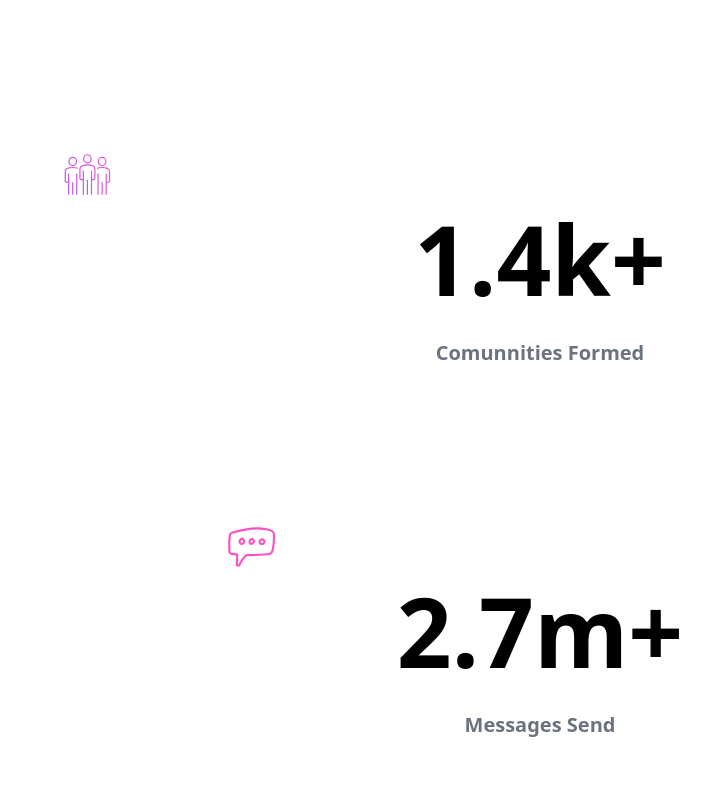
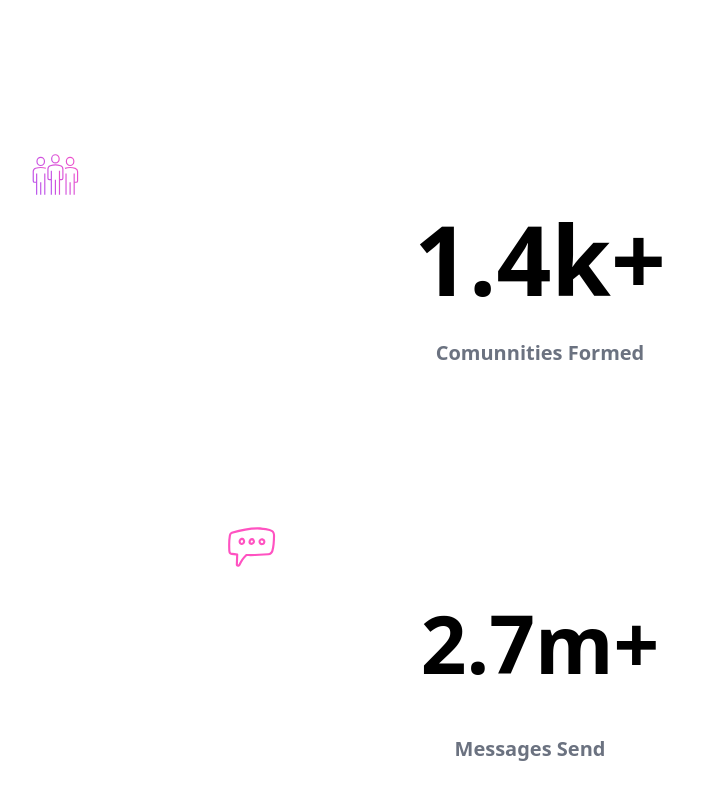
Before and after one commit to agustinanso/Huddle-Landing-Challenge-Tailwind, a website: page src/index.html in a window 1280 px wide. Shown: the part 1255-2055 px from the top of the page, without its empty margins (100-810 px from the left). Drawn offline with Linux system fonts and the light colour scheme.

Commit message:
Arreglo de alineamiento

```diff
--- a/src/index.html
+++ b/src/index.html
@@ -4,6 +4,7 @@
     <meta charset="UTF-8" />
     <meta name="viewport" content="width=device-width, initial-scale=1.0" />
     <link href="/dist/output.css" rel="stylesheet" />
+    <title>Document</title>
   </head>
   <body>
     <!-- NAV-BAR -->
@@ -51,9 +52,9 @@
       </div>
 
       <!-- numeros y comunidades -->
-      <div class="2xl:flex m-auto gap-60">
-        <div class="2xl:w-6/12 2xl:ml-30">
-          <div class="items-center mt-40 ml-28 2xl:w-5/12">
+      <div class="2xl:flex m-auto gap-40 container 2xl:mx-auto">
+        <div class="2xl:w-6/12">
+          <div class="items-center mt-40 ml-20 2xl:w-5/12">
             <img src="./images/icon-communities.svg" class="ml-9 2xl:ml-56" />
           </div>
           <div>
@@ -64,12 +65,17 @@
           </div>
         </div>
         <div>
-          <div class="items-center mt-40 w-6/12 mx-auto">
-            <img src="./images/icon-messages.svg" class="mr-4" />
+          <div class="items-center mt-40 mx-auto w-6/12">
+            <img src="./images/icon-messages.svg" class="" />
           </div>
           <div>
-            <p class="font-bold text-8xl p-4 mb-4 2xl:text-9xl">2.7m+</p>
-            <span class="font-semibold text-gray-500 text-xl 2xl:mr-10"
+            <p
+              class="2xl:ml-[80px] font-bold text-[80px] p-4 mb-4 2xl:text-9xl"
+            >
+              2.7m+
+            </p>
+            <span
+              class="mr-[20px] font-semibold text-gray-500 text-xl 2xl:ml-[50px]"
               >Messages Send</span
             >
           </div>
```
Also changed, not shown: dist/output.css.
